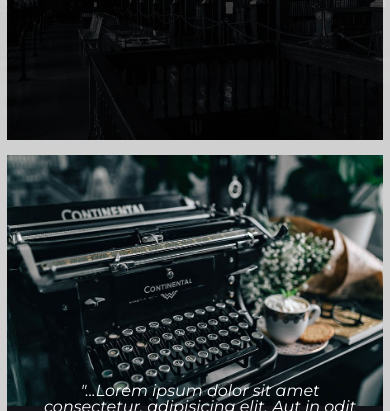
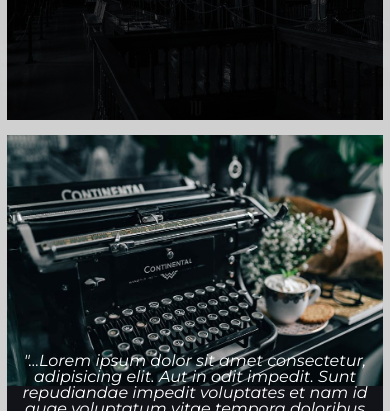
Before and after one commit to omedvedew/my-library, a plain HTML site: page index.html in a window 390 px wide. Shown: the part 364-775 px from the top of the page. Drawn offline with Linux system fonts and the light colour scheme.

Commit message:
cover-description fix 1rst try

```diff
--- a/style.css
+++ b/style.css
@@ -470,6 +470,11 @@ nav {
         border-top-right-radius: 50%;
     }
 
+    .cover-description {
+        padding: 0;
+        margin: 0;
+    }
+
     .cover-title {
         padding-right: 0;
     }
```
